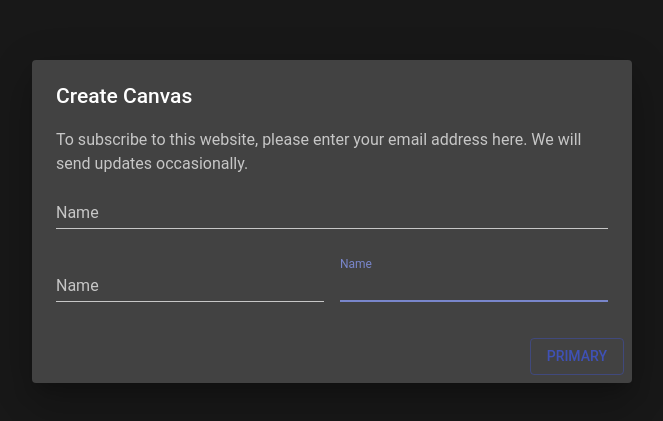
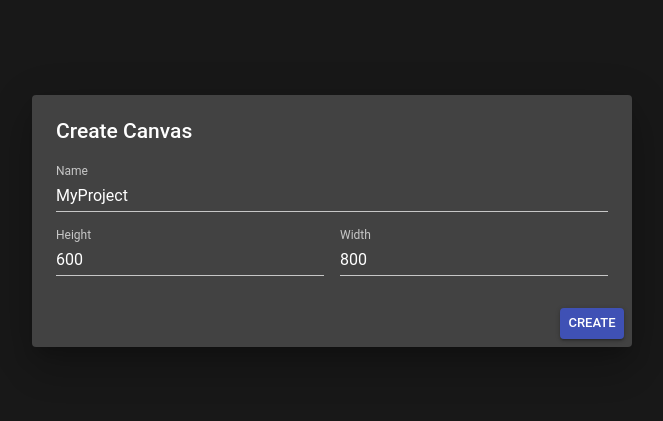
Before and after one commit to koreezgames/phaser3-particle-editor, a React (Create React App) app: page / in a window 1280 px wide. Shown: the part 179-600 px from the top of the page, without its empty margins (308-971 px from the left). Built offline with nearby package versions, Linux system fonts and the light colour scheme; the HTML template or start-up script is replaced by a standard one.

Commit message:
Created Dialog component

```diff
--- a/src/components/CreateCanvasModal/index.tsx
+++ b/src/components/CreateCanvasModal/index.tsx
@@ -1,5 +1,5 @@
 import {
-  Button, Dialog, DialogActions, DialogContent, DialogContentText,
+  Button, Dialog, DialogActions, DialogContent,
   DialogTitle, TextField, Grid
 } from '@material-ui/core';
 import * as React from 'react';
@@ -14,6 +14,7 @@ class CreateCanvasModal extends React.Component<EditorStoreProp> {
   }
 
   render() {
+    const { name, height, width, setStatus, changeConfig, setError } = this.props.editorStore!;
     return (
       <Dialog
         open={true}
@@ -21,46 +22,45 @@ class CreateCanvasModal extends React.Component<EditorStoreProp> {
       >
         <DialogTitle id="create-canvas-title">Create Canvas</DialogTitle>
         <DialogContent>
-          <DialogContentText>
-            To subscribe to this website, please enter your email address here. We will send
-            updates occasionally.
-          </DialogContentText>
           <Grid container spacing={16}>
             <Grid item xs={12}>
               <TextField
-                autoFocus
-                margin="dense"
-                id="name"
+                value={name.value}
+                error={name.error}
                 label="Name"
                 type="text"
                 fullWidth
+                onFocus={() => { setError('name', false); }}
+                onChange={(event) => changeConfig('name', event.target.value)}
               />
             </Grid>
             <Grid item xs={6}>
               <TextField
-                autoFocus
-                margin="dense"
-                id="name"
-                label="Name"
-                type="text"
+                value={height.value}
+                error={height.error}
+                label="Height"
+                type="number"
                 fullWidth
+                onFocus={() => { setError('height', false); }}
+                onChange={(event) => changeConfig('height', event.target.value)}
               />
             </Grid>
             <Grid item xs={6}>
               <TextField
-                autoFocus
-                margin="dense"
-                id="name"
-                label="Name"
-                type="text"
+                value={width.value}
+                error={width.error}
+                label="Width"
+                type="number"
                 fullWidth
+                onFocus={() => { setError('width', false); }}
+                onChange={(event) => changeConfig('width', event.target.value)}
               />
             </Grid>
           </Grid>
         </DialogContent>
         <DialogActions>
-          <Button variant="outlined" color="primary" onClick={this.props.editorStore!.setConfig}>
-            Primary
+          <Button size="small" variant="contained" color="primary" onClick={() => setStatus(true)}>
+            Create
           </Button>
         </DialogActions>
       </Dialog>
--- a/src/pages/index.tsx
+++ b/src/pages/index.tsx
@@ -20,8 +20,8 @@ const styles = (theme: Theme) =>
 class Index extends React.Component<WithStyles<typeof styles> & EditorStoreProp> {
 
   render() {
-    const { config } = this.props.editorStore!;
-    return !config ? <CreateCanvasModal /> : null;
+    const { created } = this.props.editorStore!;
+    return !created ? <CreateCanvasModal /> : 'Hello';
   }
 }
 
--- a/src/stores/editorStore.ts
+++ b/src/stores/editorStore.ts
@@ -1,15 +1,41 @@
 import { action, observable } from 'mobx';
+import { validateForm } from '../utils';
 
 export class EditorStore {
   @observable
-  public config = null;
+  created: boolean;
 
   @observable
-  phaserParentMountStatus = false;
+  name = {
+    value: 'MyProject',
+    error: false
+  };
+
+  @observable
+  height = {
+    value: 600,
+    error: false
+  };
+
+  @observable
+  width = {
+    value: 800,
+    error: false
+  };
 
   @action.bound
-  public setConfig(config: any) {
-    this.config = config;
+  setStatus(status: boolean) {
+    validateForm(this, () => this.created = status, this.setError.bind(this));
+  }
+
+  @action.bound
+  changeConfig(configName: string, value: string) {
+    this[configName].value = value;
+  }
+
+  @action.bound
+  setError(configName: string, errorStatus: boolean = true) {
+    this[configName].error = errorStatus;
   }
 }
 
--- a/src/utils.ts
+++ b/src/utils.ts
@@ -1,6 +1,38 @@
 // import { saveAs } from 'file-saver/FileSaver';
 // import JSZip from 'jszip';
 import { emitterConfig as emitterInitialConfig } from './constants';
+
+const validateForm = ({ name, height, width }: { name: any, height: any, width: any },
+                      onSuccess: () => {}, onFail: (field: string) => {}) => {
+  let isValid = true;
+
+  if (!isValidName(name.value)) {
+    onFail('name');
+    isValid = false;
+  }
+
+  if (!isValidSize(Number(height.value))) {
+    onFail('height');
+    isValid = false;
+  }
+
+  if (!isValidSize(Number(width.value))) {
+    onFail('width');
+    isValid = false;
+  }
+
+  if (isValid) {
+    onSuccess();
+  }
+};
+
+const isValidName = (name: string) => {
+  return name !== '';
+};
+
+const isValidSize = (value: number) => {
+  return value > 0;
+};
 
 const getEmitterConfig = (config: any) => {
   const newConfig = {};
@@ -93,5 +125,5 @@ const saveZip = () => {
 
 export {
   isPlainObject, hasBoth, deepCopy, hasKey, getPickerColor, getEmitterIndex,
-  getEmitterConfig, getNewEmitterID, saveZip, initialConfig
+  getEmitterConfig, getNewEmitterID, saveZip, initialConfig, validateForm
 };
```
Also changed, not shown: tslint.json (+41 -13 lines).
